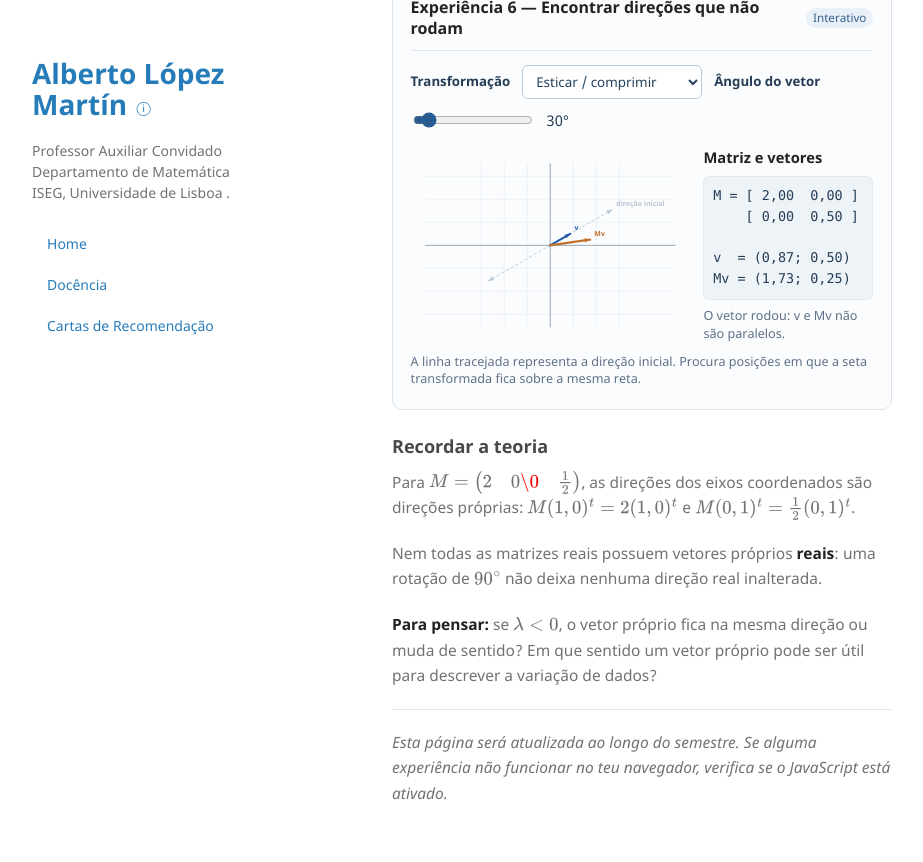
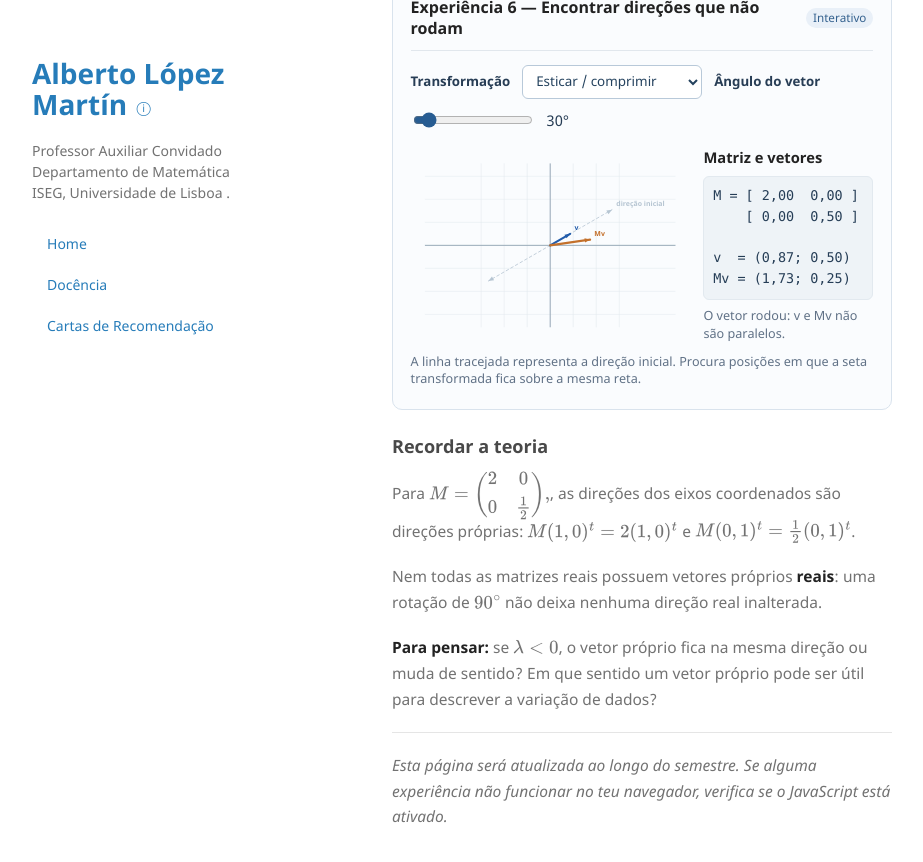
Before and after one commit to alopzmartin/alopzmartin.github.io, a Jekyll site: the page built from teaching/visao-computador/index.md, in a window 1280 px wide and 900 px high, scrolled down 5820 px. Shown: the top 862 px of the window, without its empty margins (178-1101 px from the left). Built offline with Jekyll 4.4.1, drawn with Linux system fonts in a browser that asks for light colours.

```diff
--- a/teaching/visao-computador/index.md
+++ b/teaching/visao-computador/index.md
@@ -224,7 +224,14 @@ Se $M$ é uma matriz quadrada, um vetor não nulo $v$ é **vetor próprio** se $
 
 ### Recordar a teoria
 
-Para $M=\begin{pmatrix}2&0 \\0&\frac12\end{pmatrix}$, as direções dos eixos coordenados são direções próprias: $M(1,0)^t=2(1,0)^t$ e $M(0,1)^t=\frac12(0,1)^t$.
+Para
+$$
+M =
+\begin{pmatrix}
+2 & 0 \\
+0 & \frac12
+\end{pmatrix},
+$$, as direções dos eixos coordenados são direções próprias: $M(1,0)^t=2(1,0)^t$ e $M(0,1)^t=\frac12(0,1)^t$.
 
 Nem todas as matrizes reais possuem vetores próprios **reais**: uma rotação de $90^\circ$ não deixa nenhuma direção real inalterada.
 
```
